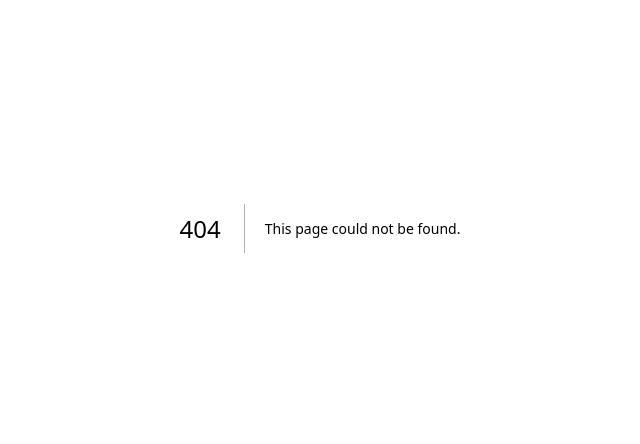
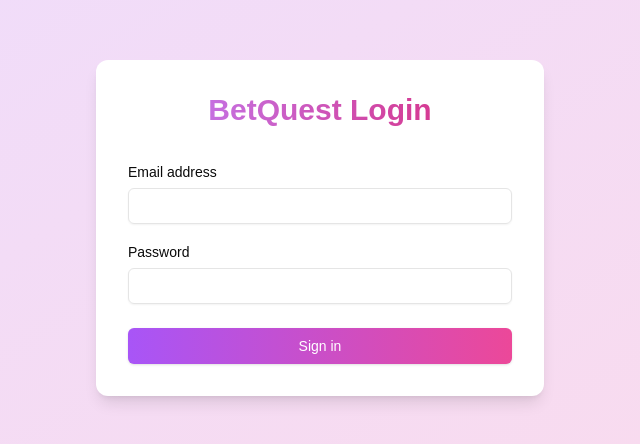
Before and after one commit to Yajassardana/BetQuest, a Next.js app: page /login in a window 1280 px wide. Before the commit this address had no page. Shown: the part 172-616 px from the top of the page, without its empty margins (320-960 px from the left). Built offline with nearby package versions, Linux system fonts and the light colour scheme.

Commit message:
frontend optimmisations

```diff
--- a/src/app/dashboard/page.tsx
+++ b/src/app/dashboard/page.tsx
@@ -7,6 +7,7 @@ import { ChallengeCard } from "@/components/challenge-card"
 import { Timer } from "@/components/timer"
 import { Streak } from "@/components/streak"
 import { ResultOverlay } from "@/components/result-overlay"
+import { MissedVoteOverlay } from "@/components/missed-vote-overlay"
 import { Button } from "@/components/ui/button"
 import { useGame } from "@/context/game-context"
 import { BottomNav } from "@/components/bottom-nav"
@@ -37,7 +38,7 @@ function DashboardContent() {
           initial={{ y: 20, opacity: 0 }}
           animate={{ y: 0, opacity: 1 }}
           transition={{ delay: 0.2 }}
-          className="grid gap-4 md:grid-cols-2"
+          className="grid grid-cols-2 gap-4"
         >
           {currentChallenge.options.map((option) => (
             <ChallengeCard key={option.id} {...option} />
@@ -63,6 +64,7 @@ function DashboardContent() {
       </main>
 
       {gamePhase === 'result' && <ResultOverlay />}
+      {gamePhase === 'missed' && <MissedVoteOverlay />}
       <BottomNav />
     </div>
   )
--- /dev/null
+++ b/src/app/login/page.tsx
@@ -0,0 +1,78 @@
+"use client"
+
+import { useState } from "react"
+import { motion } from "framer-motion"
+import { Button } from "@/components/ui/button"
+import { Input } from "@/components/ui/input"
+import { Label } from "@/components/ui/label"
+import { useRouter } from "next/navigation"
+
+export default function LoginPage() {
+  const [email, setEmail] = useState("")
+  const [password, setPassword] = useState("")
+  const router = useRouter()
+
+  const handleSubmit = (e: React.FormEvent) => {
+    e.preventDefault()
+    // Here you would typically handle the login logic
+    console.log("Login attempted with:", email, password)
+    // For now, we'll just redirect to the dashboard
+    router.push("/dashboard")
+  }
+
+  return (
+    <div className="flex min-h-screen items-center justify-center bg-gradient-to-br from-purple-500/20 to-pink-500/20">
+      <motion.div
+        initial={{ opacity: 0, y: 20 }}
+        animate={{ opacity: 1, y: 0 }}
+        transition={{ duration: 0.5 }}
+        className="w-full max-w-md space-y-8 rounded-xl bg-background p-8 shadow-lg"
+      >
+        <div className="text-center">
+          <h2 className="text-3xl font-extrabold text-transparent bg-clip-text bg-gradient-to-r from-purple-400 to-pink-600">
+            BetQuest Login
+          </h2>
+        </div>
+        <form className="mt-8 space-y-6" onSubmit={handleSubmit}>
+          <div className="space-y-4">
+            <div>
+              <Label htmlFor="email">Email address</Label>
+              <Input
+                id="email"
+                name="email"
+                type="email"
+                autoComplete="email"
+                required
+                value={email}
+                onChange={(e) => setEmail(e.target.value)}
+                className="mt-1"
+              />
+            </div>
+            <div>
+              <Label htmlFor="password">Password</Label>
+              <Input
+                id="password"
+                name="password"
+                type="password"
+                autoComplete="current-password"
+                required
+                value={password}
+                onChange={(e) => setPassword(e.target.value)}
+                className="mt-1"
+              />
+            </div>
+          </div>
+
+          <div>
+            <Button
+              type="submit"
+              className="w-full bg-gradient-to-r from-purple-500 to-pink-500 text-white"
+            >
+              Sign in
+            </Button>
+          </div>
+        </form>
+      </motion.div>
+    </div>
+  )
+}
--- a/src/components/bottom-nav.tsx
+++ b/src/components/bottom-nav.tsx
@@ -3,6 +3,7 @@
 import { Home, Trophy, Book } from 'lucide-react'
 import { motion } from 'framer-motion'
 import Link from 'next/link'
+import { usePathname } from 'next/navigation'
 
 const navItems = [
   { icon: Home, label: 'Challenge', href: '/dashboard' },
@@ -11,6 +12,8 @@ const navItems = [
 ]
 
 export function BottomNav() {
+  const pathname = usePathname()
+
   return (
     <motion.nav
       initial={{ y: 100 }}
@@ -18,12 +21,15 @@ export function BottomNav() {
       className="fixed bottom-0 left-0 right-0 bg-gradient-to-t from-background to-background/80 backdrop-blur-sm border-t border-gray-800"
     >
       <div className="flex justify-around items-center h-16">
-        {navItems.map((item) => (
-          <Link key={item.label} href={item.href} className="flex flex-col items-center">
-            <item.icon className="h-6 w-6 text-gray-400" />
-            <span className="text-xs mt-1 text-gray-400">{item.label}</span>
-          </Link>
-        ))}
+        {navItems.map((item) => {
+          const isActive = pathname === item.href
+          return (
+            <Link key={item.label} href={item.href} className="flex flex-col items-center">
+              <item.icon className={`h-6 w-6 ${isActive ? 'text-purple-500' : 'text-gray-400'}`} />
+              <span className={`text-xs mt-1 ${isActive ? 'text-purple-500' : 'text-gray-400'}`}>{item.label}</span>
+            </Link>
+          )
+        })}
       </div>
     </motion.nav>
   )
--- /dev/null
+++ b/src/components/missed-vote-overlay.tsx
@@ -0,0 +1,37 @@
+"use client"
+
+import { motion } from "framer-motion"
+import { useGame } from "@/context/game-context"
+import { Button } from "@/components/ui/button"
+
+export function MissedVoteOverlay() {
+  const { resetChallenge, resultTimer } = useGame()
+
+  return (
+    <motion.div
+      initial={{ opacity: 0 }}
+      animate={{ opacity: 1 }}
+      className="fixed inset-0 z-50 flex items-center justify-center bg-background/80 backdrop-blur-sm"
+    >
+      <div className="flex flex-col items-center gap-6 p-6 text-center">
+        <motion.div
+          initial={{ scale: 0 }}
+          animate={{ scale: 1 }}
+          className="text-4xl font-bold text-yellow-500"
+        >
+          Oops, you missed your chance to vote!
+        </motion.div>
+        <div className="text-2xl font-bold">
+          Next challenge starts in: {resultTimer}s
+        </div>
+        <Button
+          onClick={resetChallenge}
+          disabled={resultTimer > 0}
+          className="bg-gradient-to-r from-purple-500 to-pink-500 text-white"
+        >
+          Next Challenge
+        </Button>
+      </div>
+    </motion.div>
+  )
+}
--- /dev/null
+++ b/src/components/ui/input.tsx
@@ -0,0 +1,22 @@
+import * as React from "react"
+
+import { cn } from "@/lib/utils"
+
+const Input = React.forwardRef<HTMLInputElement, React.ComponentProps<"input">>(
+  ({ className, type, ...props }, ref) => {
+    return (
+      <input
+        type={type}
+        className={cn(
+          "flex h-9 w-full rounded-md border border-input bg-transparent px-3 py-1 text-base shadow-sm transition-colors file:border-0 file:bg-transparent file:text-sm file:font-medium file:text-foreground placeholder:text-muted-foreground focus-visible:outline-none focus-visible:ring-1 focus-visible:ring-ring disabled:cursor-not-allowed disabled:opacity-50 md:text-sm",
+          className
+        )}
+        ref={ref}
+        {...props}
+      />
+    )
+  }
+)
+Input.displayName = "Input"
+
+export { Input }
--- /dev/null
+++ b/src/components/ui/label.tsx
@@ -0,0 +1,26 @@
+"use client"
+
+import * as React from "react"
+import * as LabelPrimitive from "@radix-ui/react-label"
+import { cva, type VariantProps } from "class-variance-authority"
+
+import { cn } from "@/lib/utils"
+
+const labelVariants = cva(
+  "text-sm font-medium leading-none peer-disabled:cursor-not-allowed peer-disabled:opacity-70"
+)
+
+const Label = React.forwardRef<
+  React.ElementRef<typeof LabelPrimitive.Root>,
+  React.ComponentPropsWithoutRef<typeof LabelPrimitive.Root> &
+    VariantProps<typeof labelVariants>
+>(({ className, ...props }, ref) => (
+  <LabelPrimitive.Root
+    ref={ref}
+    className={cn(labelVariants(), className)}
+    {...props}
+  />
+))
+Label.displayName = LabelPrimitive.Root.displayName
+
+export { Label }
--- a/src/types/game.ts
+++ b/src/types/game.ts
@@ -19,7 +19,7 @@ export interface GameState {
   timer: number
   resultTimer : number
   streak: Array<'win' | 'loss' | 'pending'>
-  gamePhase: 'voting' | 'result' | 'loading'
+  gamePhase: 'voting' | 'result' | 'loading' | 'missed'
 }
 
 export interface GameContextType extends GameState {
```
Also changed, not shown: src/context/game-context.tsx (+13 -8 lines), public/images/kohli.jpg (added).
